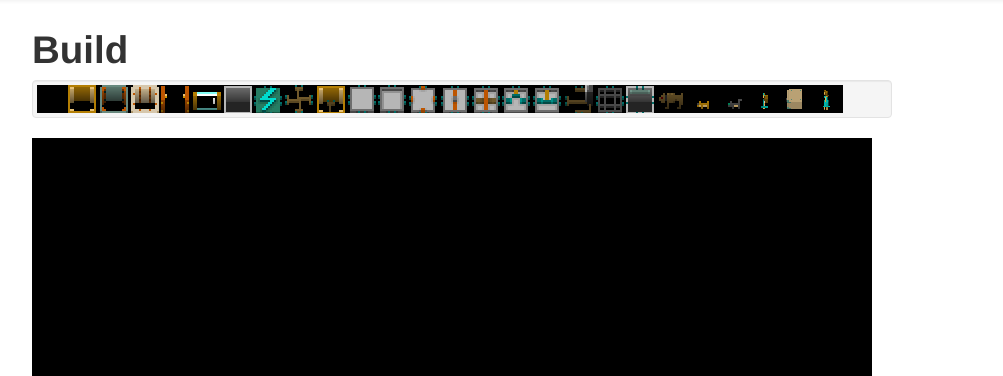
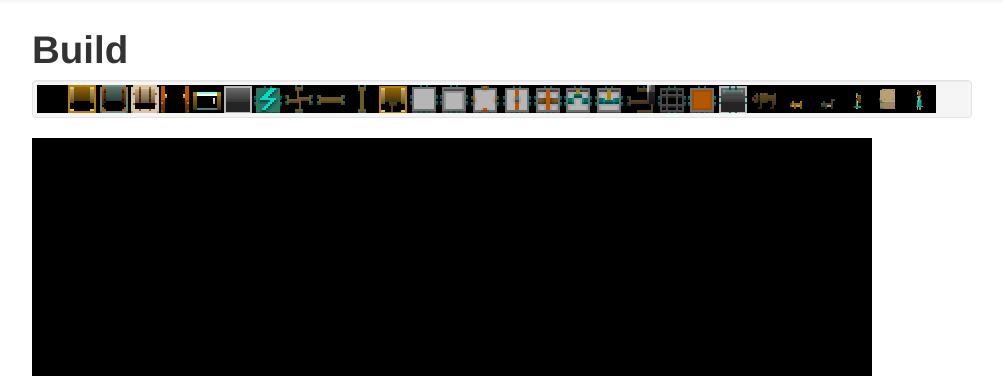
Before and after one commit to SethArchambault/CastleFortify, a PHP site: page /select.php in a window 1280 px wide. Shown: the part 44-420 px from the top of the page, without its empty margins (158-1161 px from the left). Run offline with PHP 8.4, Linux system fonts and the light colour scheme; data that the repository does not hold is empty.

Commit message:
Add New Tiles, Add Dragging
That was actually pretty easy. I can't believe I didn't
figure out the dragging thing before.
It's almost too good to be true.

```diff
--- a/public/select.php
+++ b/public/select.php
@@ -14,6 +14,8 @@
         .pit {background:url(/images/panel1.png) -433px -187px;}
         .power {background:url(/images/panel1.png) -530px -187px;}
         .wire {background:url(/images/panel1.png) -242px -300px;}
+        .wire-horizontal {background:url(/images/panel1_v6.png) -433px -300px;}
+        .wire-vertical {background:url(/images/panel1_v6.png) -337px -300px;}
         .wired-wooden-wall {background:url(/images/panel1.png) -337px -285px;}
         .pressure-toggle-switch-off {background:url(/images/panel1.png) -433px -300px;}
         .pressure-toggle-switch-on {background:url(/images/panel1.png) -530px -300px;}
@@ -24,6 +26,7 @@
         .voltage-triggered-inverted-switch {background:url(/images/panel2.png) -242px -187px;}
         .powered-door {background:url(/images/panel2.png) -337px -187px;}
         .electric-floor {background:url(/images/panel2.png) -433px -187px;}
+        .indicator-light {background:url(/images/panel2_v6.png) -242px -187px;}
         .trap-door {background:url(/images/panel2.png) -530px -187px;}
         .pitbull {background:url(/images/panel2.png) -242px -292px;}
         .chiwawa {background:url(/images/panel2.png) -337px -292px;}
@@ -74,7 +77,7 @@
 </div>
 
 <div class="container">
-<div class="span11">
+<div class="span12">
 
 <!-- Space for all the tiles -->
 
@@ -95,6 +98,8 @@
         <div class="tile pit" data-current-tile="pit"></div>
         <div class="tile power" data-current-tile="power"></div>
         <div class="tile wire" data-current-tile="wire"></div>
+        <div class="tile wire-horizontal" data-current-tile="wire-horizontal"></div>
+        <div class="tile wire-vertical" data-current-tile="wire-vertical"></div>
         <div class="tile wired-wooden-wall" data-current-tile="wired-wooden-wall"></div>
         <div class="tile pressure-toggle-switch-off" data-current-tile="pressure-toggle-switch-off"></div>
         <div class="tile pressure-toggle-switch-on" data-current-tile="pressure-toggle-switch-on"></div>
@@ -105,6 +110,7 @@
         <div class="tile voltage-triggered-inverted-switch" data-current-tile="voltage-triggered-inverted-switch"></div>
         <div class="tile powered-door" data-current-tile="powered-door"></div>
         <div class="tile electric-floor" data-current-tile="electric-floor"></div>
+        <div class="tile indicator-light" data-current-tile="indicator-light"></div>
         <div class="tile trap-door" data-current-tile="trap-door"></div>
         <div class="tile pitbull" data-current-tile="pitbull"></div>
         <div class="tile chiwawa" data-current-tile="chiwawa"></div>
@@ -159,6 +165,7 @@
     </textarea><br>
     </div> <!-- span5 -->
     <div class="span4">
+        <!-- default custom template -->
         <textarea id="data_template" rows="10" class="span4" style="display:none;">
 { "template" : {
     "empty-floor" : ".",
@@ -170,16 +177,19 @@
     "pit" : "P",
     "power" : "Z",
     "wire" : "~",
+    "wire-horizontal" : "_",
+    "wire-vertical" : "|",
     "wired-wooden-wall" : "-",
     "pressure-toggle-switch-off" : "0",
     "pressure-toggle-switch-on" : "1",
     "sticking-pressure-switch" : "S",
-    "rotary-toggle-switch" : "|",
+    "rotary-toggle-switch" : "{",
     "wire-bridge" : "+",
     "voltage-triggered-switch" : "&",
     "voltage-triggered-inverted-switch" : "%",
     "powered-door" : "D",
     "electric-floor" : "#",
+    "indicator-light" : "*",
     "trap-door" : "T",
     "pitbull" : "B",
     "chiwawa" : "b",
```
Also changed, not shown: public/fortify.js (+42 -2 lines), public/images/panel1_v6.png (renamed from public/images/panel_1_v6.png), public/images/panel2_v6.png (renamed from public/images/panel_2_v6.png), public/images/panel3_v6.png (renamed from public/images/panel_3_v6.png).
